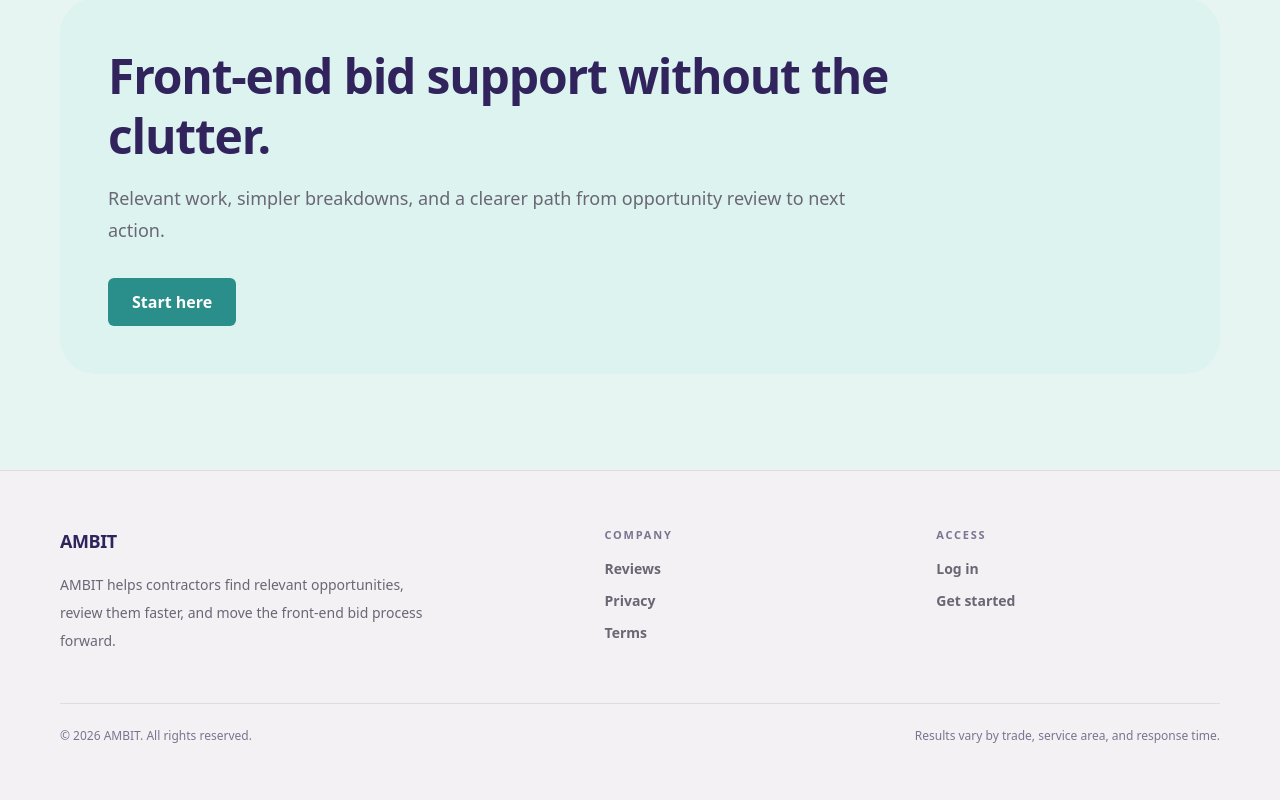
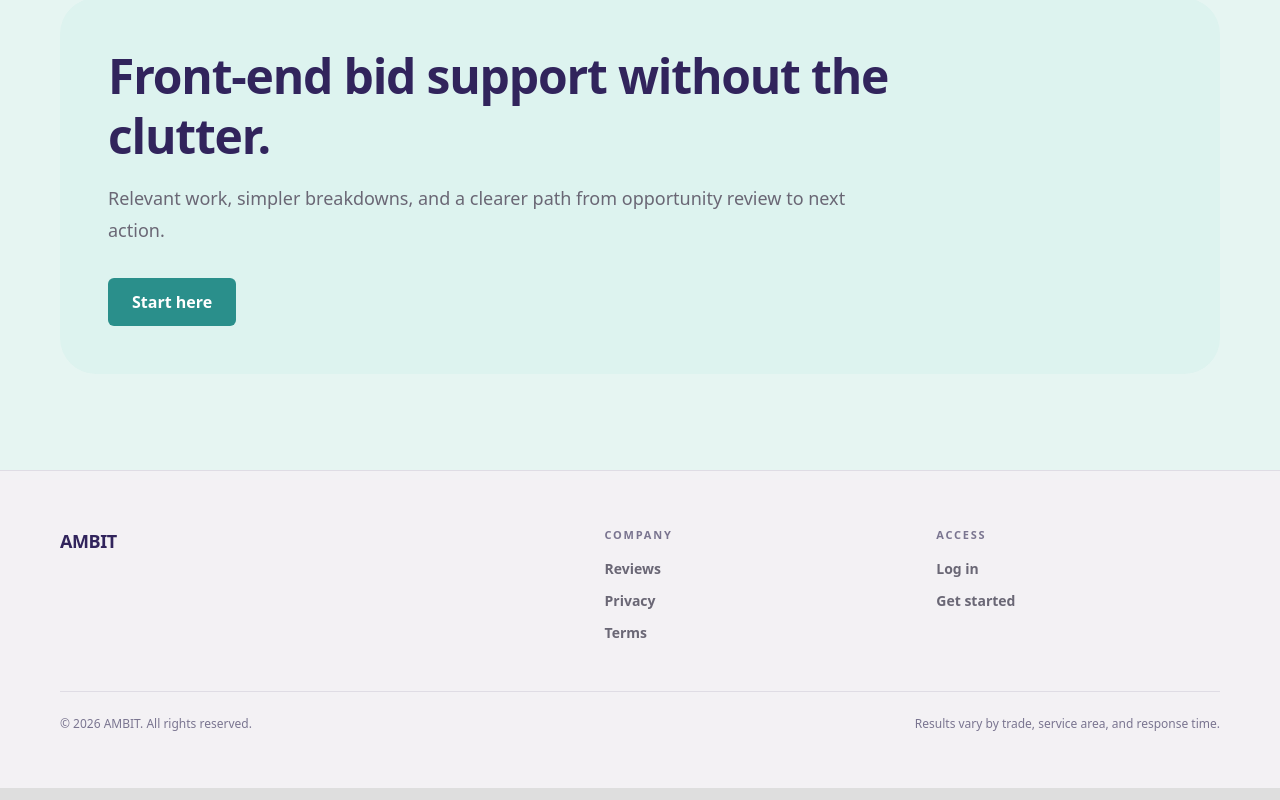
Before and after one commit to seansevrix/ambit, a Next.js app: page / in a window 1280 px wide. Shown: the part 2211-3011 px from the top of the page. Built offline with nearby package versions, Linux system fonts and the light colour scheme.

Commit message:
Clean up footer and remove extra solution links

```diff
--- a/app/components/SiteFooter.tsx
+++ b/app/components/SiteFooter.tsx
@@ -16,8 +16,6 @@ export default function SiteFooter() {
               AMBIT
             </div>
             <p className="mt-4 max-w-sm text-sm leading-7 text-[#6A6775]">
-              AMBIT helps contractors find relevant opportunities, review them
-              faster, and move the front-end bid process forward.
             </p>
           </div>
 
```
